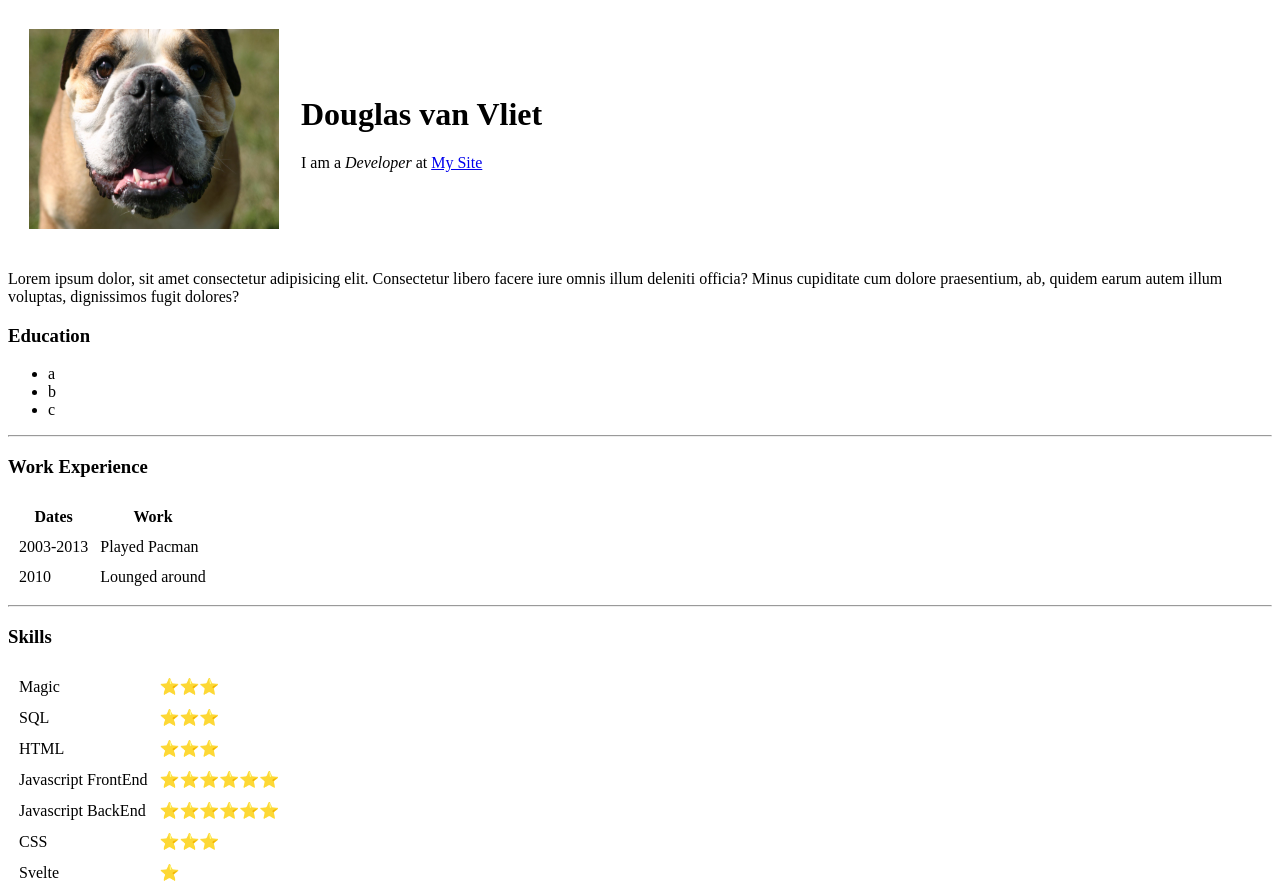
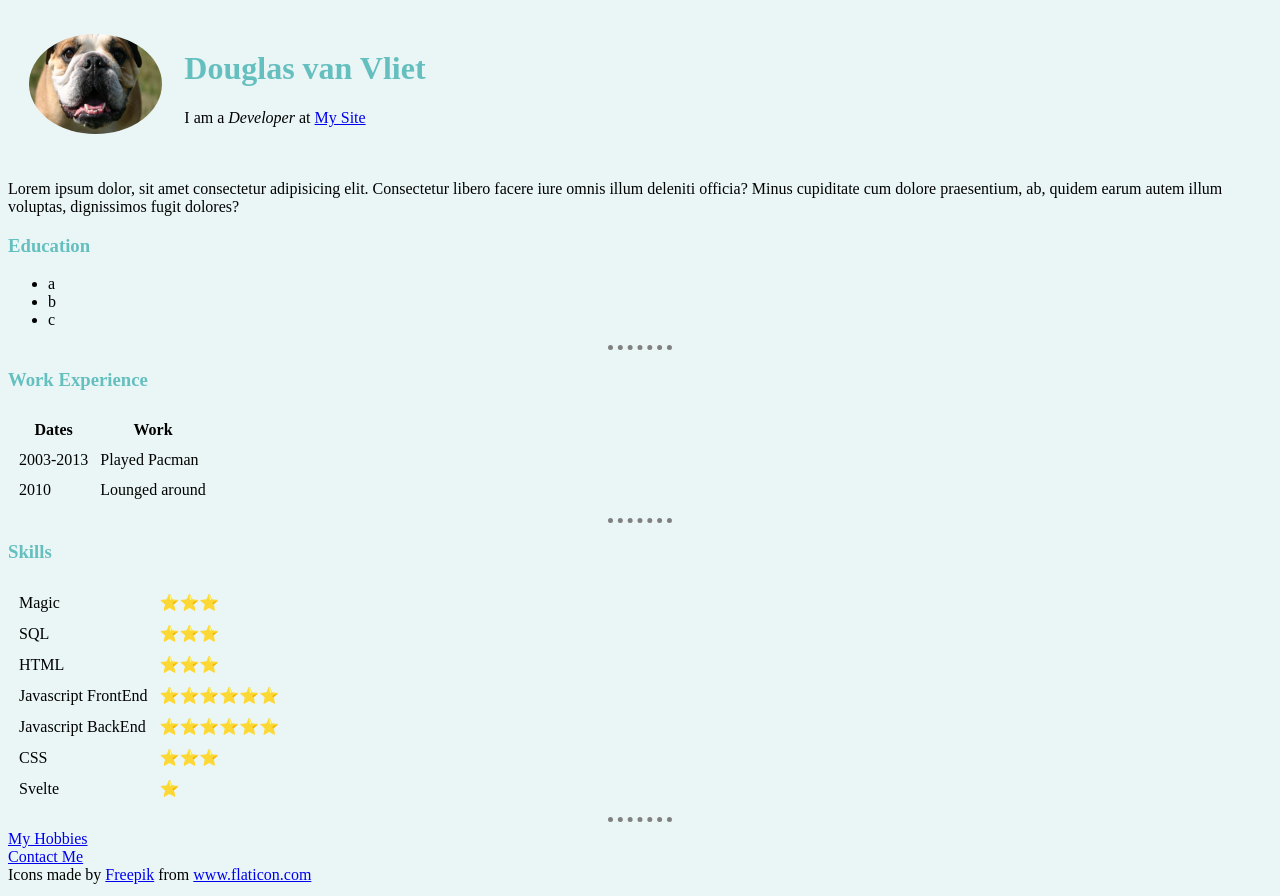
Before and after one commit to DOUGIEVV/WebCourse, a plain HTML site: page index.html in a window 1280 px wide. Shown: the top 896 px of the page. Drawn offline with Linux system fonts and the light colour scheme.

Commit message:
Add files via upload

```diff
--- a/css/style.css
+++ b/css/style.css
@@ -1,4 +1,27 @@
+/* *{
+  padding: 0px;
+  margin: 0px;
+
+} */
+
+body {
+  background-color: #EAF6F6;
+}
+
+h1, h3{
+  color: #66BFBF;
+}
+
+hr {
+  border-style: none;
+  border-top-style: dotted;
+  border-color: grey;
+  border-width: 5px;
+  width: 5%;
+
+}
+
 #mypic {
-  height: 200px;
-  width: 250px;
+  height: 100px;
+  border-radius: 50%;
 }
```
Also changed, not shown: contact.html (+1 -0 lines), hobbies.html (+12 -0 lines).
